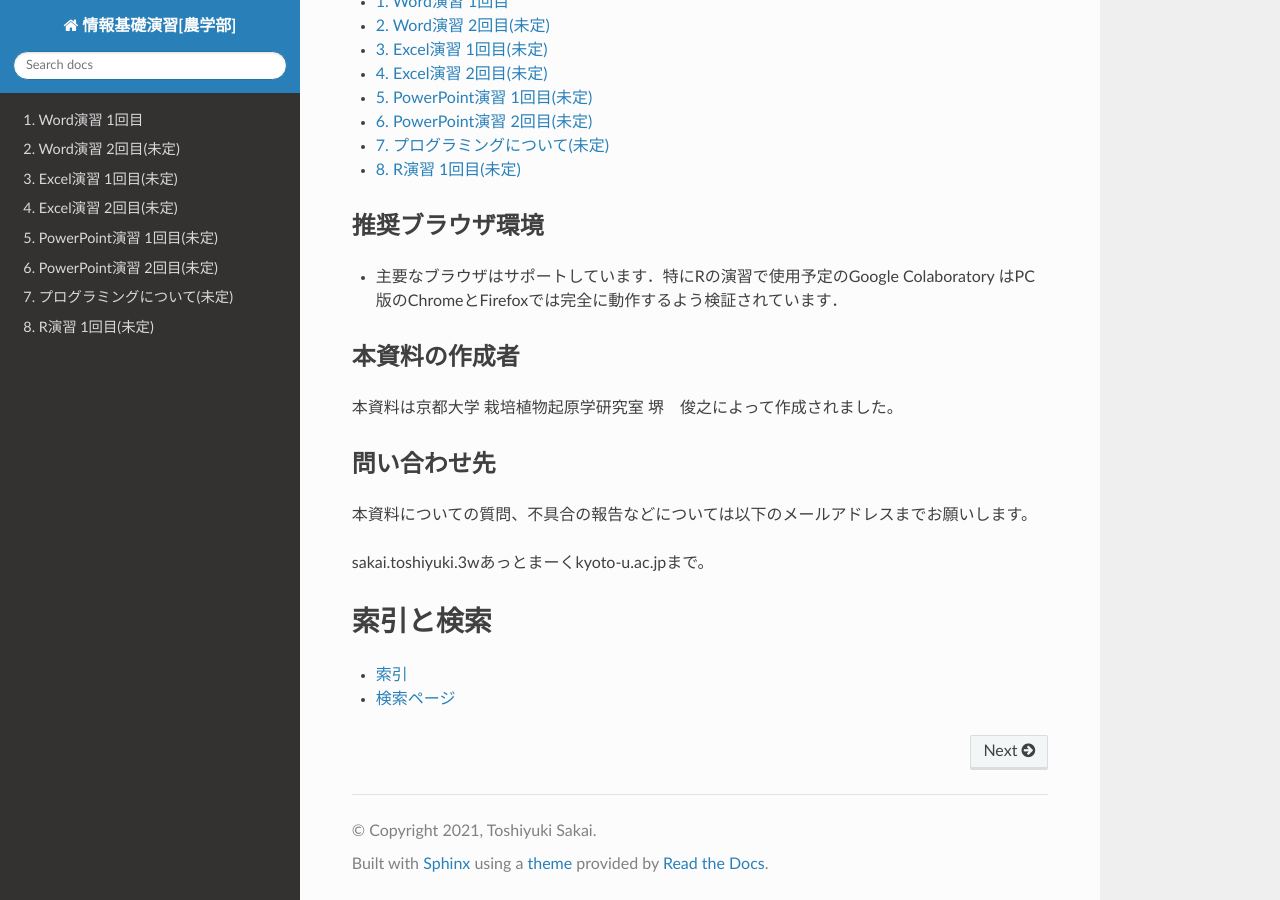
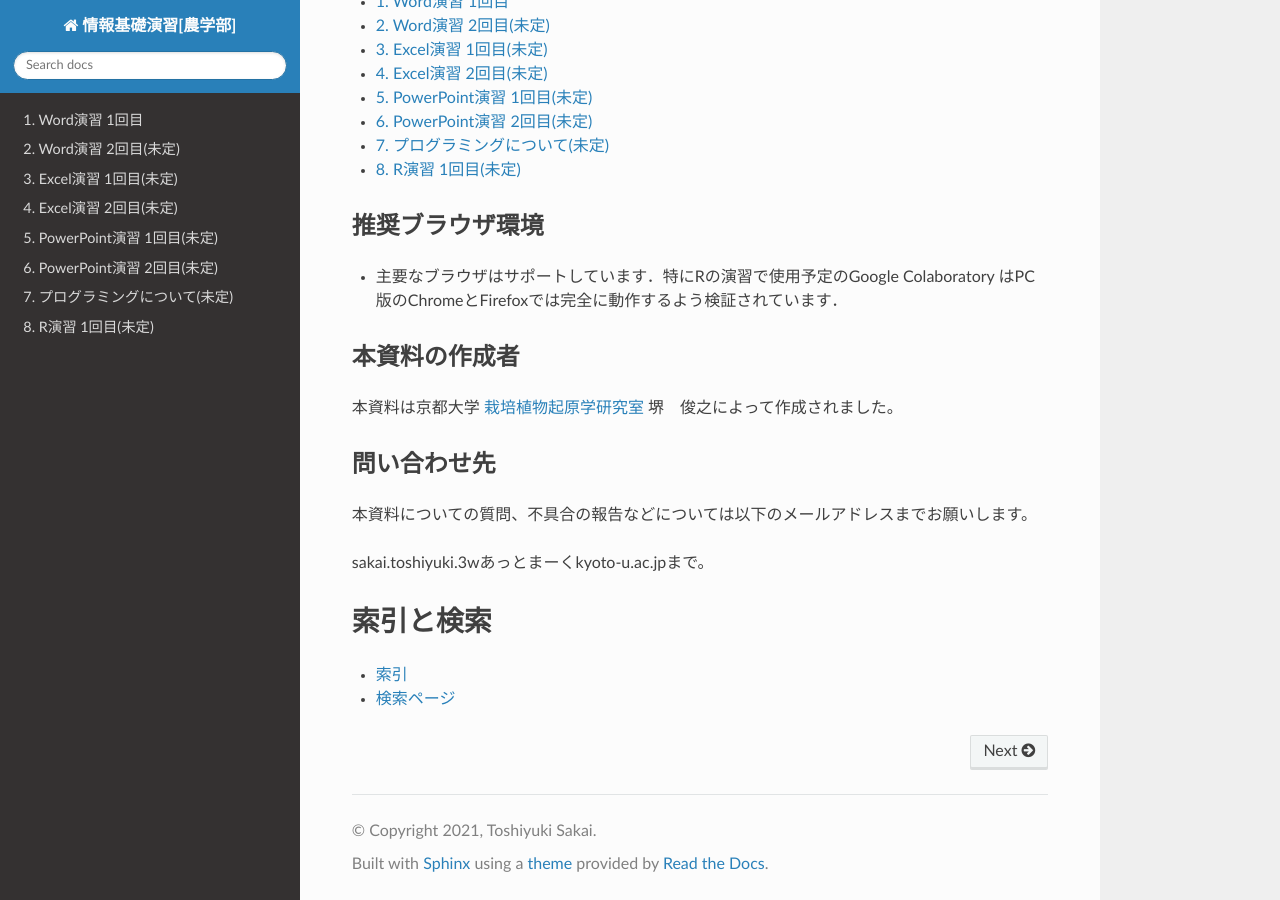
Before and after one commit to slt666666/informatics_agri_1st, a Sphinx documentation site: the page built from source/index.rst, in a window 1280 px wide and 900 px high, scrolled down 819 px. Built offline with Sphinx 7.4.7 and the Read the Docs theme 2.0.0, drawn with Linux system fonts in a browser that asks for light colours; some of the changed lines change nothing that is shown.

Commit message:
add links

```diff
--- a/source/index.rst
+++ b/source/index.rst
@@ -47,7 +47,7 @@ Jupyter notebook (iPython notebook)の形式（.ipynb）で配布予定です。
 
 本資料の作成者
 ^^^^^^^^^^^^^^
-本資料は京都大学 栽培植物起原学研究室 堺　俊之によって作成されました。
+本資料は京都大学 `栽培植物起原学研究室 <http://www.crop-evolution.kais.kyoto-u.ac.jp/>`_ 堺　俊之によって作成されました。
 
 問い合わせ先
 ^^^^^^^^^^^^^^
```
